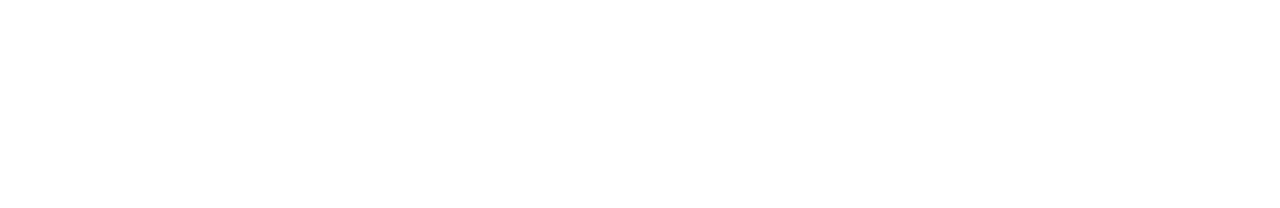
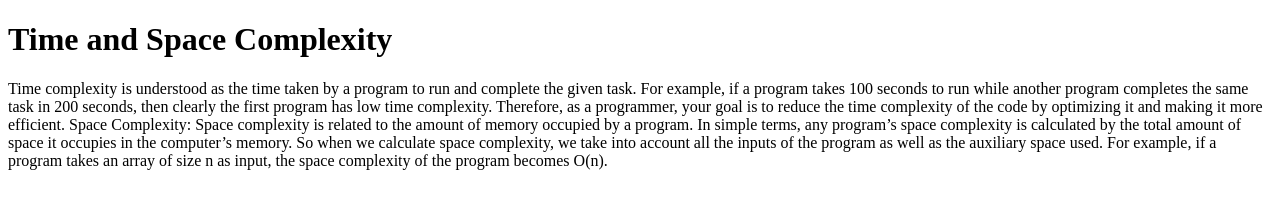
Before and after one commit to acciojob/time-and-space-complexity-bhushan868, a website: page main.html in a window 1280 px wide. Drawn offline with Linux system fonts and the light colour scheme.

Commit message:
created a submission

```diff
--- a/main.html
+++ b/main.html
@@ -8,6 +8,11 @@
 
 <body>
 	<!-- the entire body must be written by student -->
+	<h1>Time and Space Complexity</h1>
+	<p>
+		Time complexity is understood as the time taken by a program to run and complete the given task. For example, if a program takes 100 seconds to run while another program completes the same task in 200 seconds, then clearly the first program has low time complexity. Therefore, as a programmer, your goal is to reduce the time complexity of the code by optimizing it and making it more efficient.
+
+Space Complexity: Space complexity is related to the amount of memory occupied by a program. In simple terms, any program’s space complexity is calculated by the total amount of space it occupies in the computer’s memory. So when we calculate space complexity, we take into account all the inputs of the program as well as the auxiliary space used. For example, if a program takes an array of size n as input, the space complexity of the program becomes O(n).</p>
     <script type="text/javascript" src="./script.js">
 </script>
 
```
